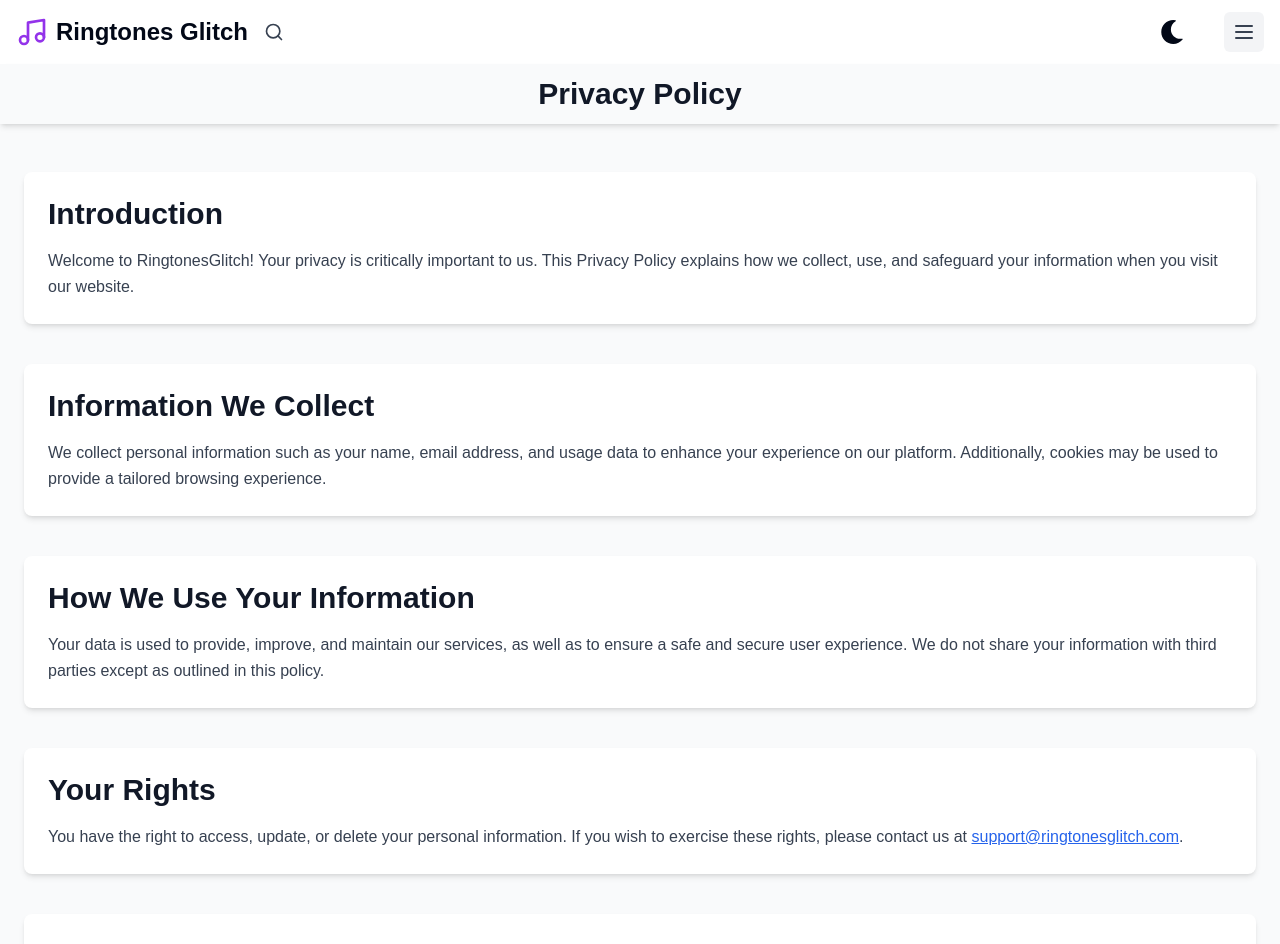
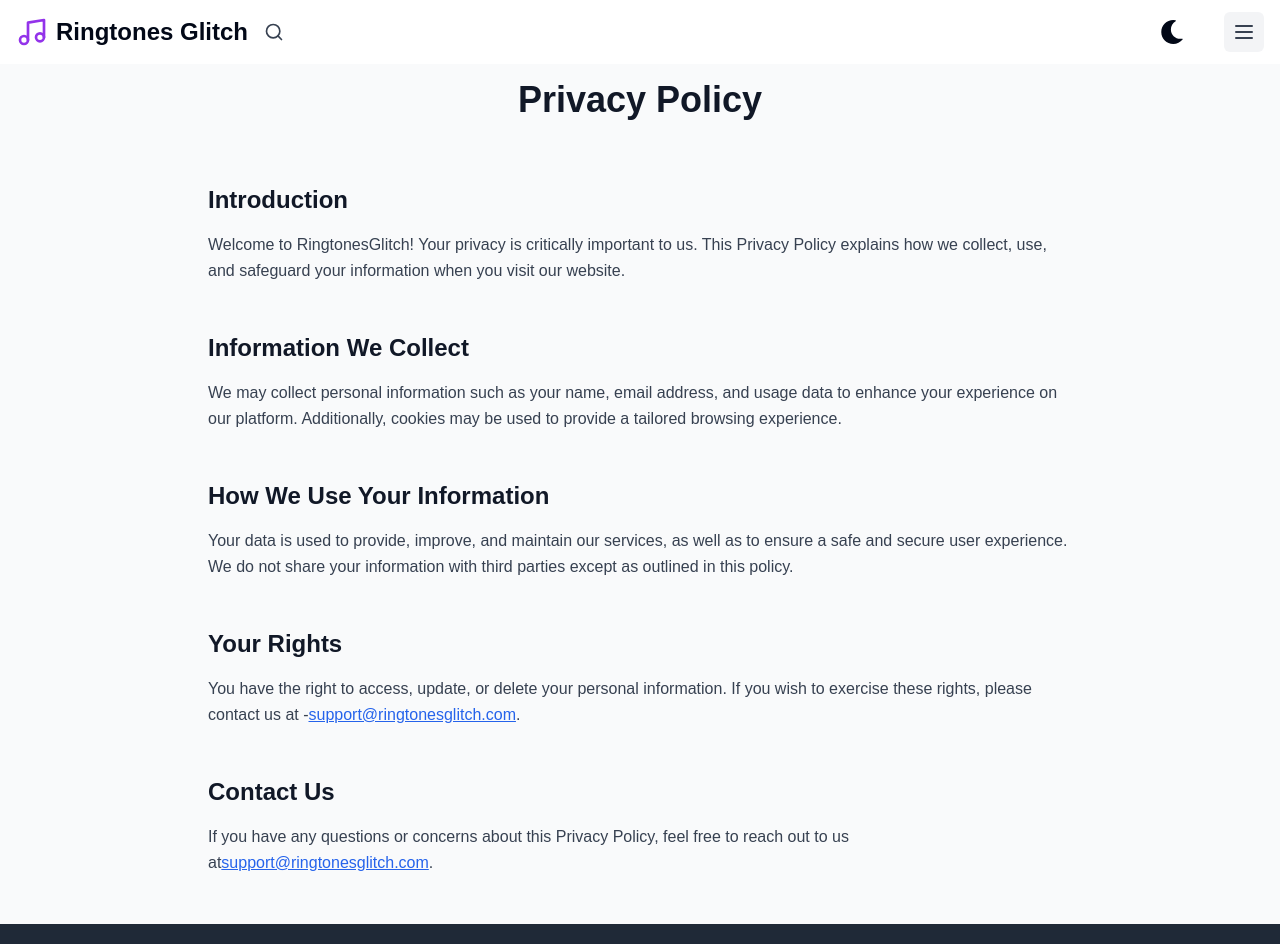
Before and after one commit to sand33psm/Tones-Galaxy-Frontend, a Next.js app: page /privacy-policy in a window 1280 px wide. Shown: the top 944 px of the page. Built offline with nearby package versions, Linux system fonts and the light colour scheme.

Commit message:
change the design of privacy-policy page to make a consistent design througout the menu pages

```diff
--- a/src/app/privacy-policy/page.jsx
+++ b/src/app/privacy-policy/page.jsx
@@ -3,73 +3,49 @@
 const PrivacyPolicy = () => {
   return (
     <>
-        <Navbar/>
-      <div className="dark:bg-medium bg-gray-50 min-h-screen text-gray-800 dark:text-white">
+      <Navbar />
+      <div className="bg-gray-50 min-h-screen text-gray-800 dark:bg-medium">
         {/* Hero Section */}
-        <div className="shadow-md">
-          <div className="container mx-auto px-6 py-3 text-center">
-            <h1 className="text-3xl font-extrabold text-gray-900 dark:text-white">
-              Privacy Policy
-            </h1>
-            {/* <p className="text-lg text-gray-600 mt-4">
-              Effective Date: January 06, 2025
-            </p> */}
-          </div>
+        <div className="text-center py-4">
+          <h1 className="text-4xl font-bold text-gray-900 dark:text-white">Privacy Policy</h1>
         </div>
 
         {/* Content Section */}
-        <div className="container mx-auto px-6 py-12">
+        <div className="max-w-4xl mx-auto px-4 py-12 space-y-12">
           {/* Section 1 */}
-          <div className="mb-10 p-6 bg-white shadow-md rounded-lg dark:bg-slate-800/90 dark:border-white">
-            <h2 className="text-3xl font-semibold mb-4 text-gray-900 dark:text-white">
-              Introduction
-            </h2>
-            <p className="text-gray-700 leading-relaxed dark:text-white">
-              Welcome to RingtonesGlitch! Your privacy is critically important to
-              us. This Privacy Policy explains how we collect, use, and safeguard
-              your information when you visit our website.
+          <div className="space-y-4">
+            <h2 className="text-2xl font-semibold text-gray-900 dark:text-white">Introduction</h2>
+            <p className="text-gray-700 leading-relaxed dark:text-gray-300">
+              Welcome to RingtonesGlitch! Your privacy is critically important to us. This Privacy Policy explains how we
+              collect, use, and safeguard your information when you visit our website.
             </p>
           </div>
 
           {/* Section 2 */}
-          <div className="mb-10 p-6 bg-white shadow-md rounded-lg dark:bg-slate-800/90 dark:border-white">
-            <h2 className="text-3xl font-semibold mb-4 text-gray-900 dark:text-white">
-              Information We Collect
-            </h2>
-            <p className="text-gray-700 leading-relaxed dark:text-white">
-              We collect personal information such as your name, email address,
-              and usage data to enhance your experience on our platform.
-              Additionally, cookies may be used to provide a tailored browsing
-              experience.
+          <div className="space-y-4">
+            <h2 className="text-2xl font-semibold text-gray-900 dark:text-white">Information We Collect</h2>
+            <p className="text-gray-700 leading-relaxed dark:text-gray-300">
+              We may collect personal information such as your name, email address, and usage data to enhance your
+              experience on our platform. Additionally, cookies may be used to provide a tailored browsing experience.
             </p>
           </div>
 
           {/* Section 3 */}
-          <div className="mb-10 p-6 bg-white shadow-md rounded-lg dark:bg-slate-800/90 dark:border-white">
-            <h2 className="text-3xl font-semibold mb-4 text-gray-900 dark:text-white">
-              How We Use Your Information
-            </h2>
-            <p className="text-gray-700 leading-relaxed dark:text-white">
-              Your data is used to provide, improve, and maintain our services, as
-              well as to ensure a safe and secure user experience. We do not share
-              your information with third parties except as outlined in this
-              policy.
+          <div className="space-y-4">
+            <h2 className="text-2xl font-semibold text-gray-900 dark:text-white">How We Use Your Information</h2>
+            <p className="text-gray-700 leading-relaxed dark:text-gray-300">
+              Your data is used to provide, improve, and maintain our services, as well as to ensure a safe and secure
+              user experience. We do not share your information with third parties except as outlined in this policy.
             </p>
           </div>
 
           {/* Section 4 */}
-          <div className="mb-10 p-6 bg-white shadow-md rounded-lg dark:bg-slate-800/90 dark:border-white">
-            <h2 className="text-3xl font-semibold mb-4 text-gray-900 dark:text-white">
-              Your Rights
-            </h2>
-            <p className="text-gray-700 leading-relaxed dark:text-white">
-              You have the right to access, update, or delete your personal
-              information. If you wish to exercise these rights, please contact us
-              at{' '}
-              <a
-                href="mailto:ganesham029@gmail.com"
-                className="text-blue-600 font-medium underline"
-              >
+          <div className="space-y-4">
+            <h2 className="text-2xl font-semibold text-gray-900 dark:text-white">Your Rights</h2>
+            <p className="text-gray-700 leading-relaxed dark:text-gray-300">
+              You have the right to access, update, or delete your personal information. If you wish to exercise these
+              rights, please contact us at -
+              <a href="mailto:support@ringtonesglitch.com" className="text-blue-600 font-medium underline">
                 support@ringtonesglitch.com
               </a>
               .
@@ -77,17 +53,11 @@
           </div>
 
           {/* Section 5 */}
-          <div className="mb-10 p-6 bg-white shadow-md rounded-lg dark:bg-slate-800/90 dark:border-white">
-            <h2 className="text-3xl font-semibold mb-4 text-gray-900 dark:text-white">
-              Contact Us
-            </h2>
-            <p className="text-gray-700 leading-relaxed dark:text-white">
-              If you have any questions or concerns about this Privacy Policy,
-              feel free to reach out to us at{' '}
-              <a
-                href="mailto:ganesham029@gmail.com"
-                className="text-blue-600 font-medium underline"
-              >
+          <div className="space-y-4">
+            <h2 className="text-2xl font-semibold text-gray-900 dark:text-white">Contact Us</h2>
+            <p className="text-gray-700 leading-relaxed dark:text-gray-300">
+              If you have any questions or concerns about this Privacy Policy, feel free to reach out to us at
+              <a href="mailto:support@ringtonesglitch.com" className="text-blue-600 font-medium underline">
                 support@ringtonesglitch.com
               </a>
               .
@@ -97,10 +67,8 @@
 
         {/* Footer Section */}
         <div className="bg-gray-800 text-gray-200 py-6">
-          <div className="container mx-auto text-center">
-            <p className="text-sm">
-              © 2025 RingtonesGlitch. All rights reserved.
-            </p>
+          <div className="max-w-4xl mx-auto px-4 text-center">
+            <p className="text-sm">© 2025 RingtonesGlitch. All rights reserved.</p>
           </div>
         </div>
       </div>
```
Lines whose indentation alone changed are shown as unchanged.
